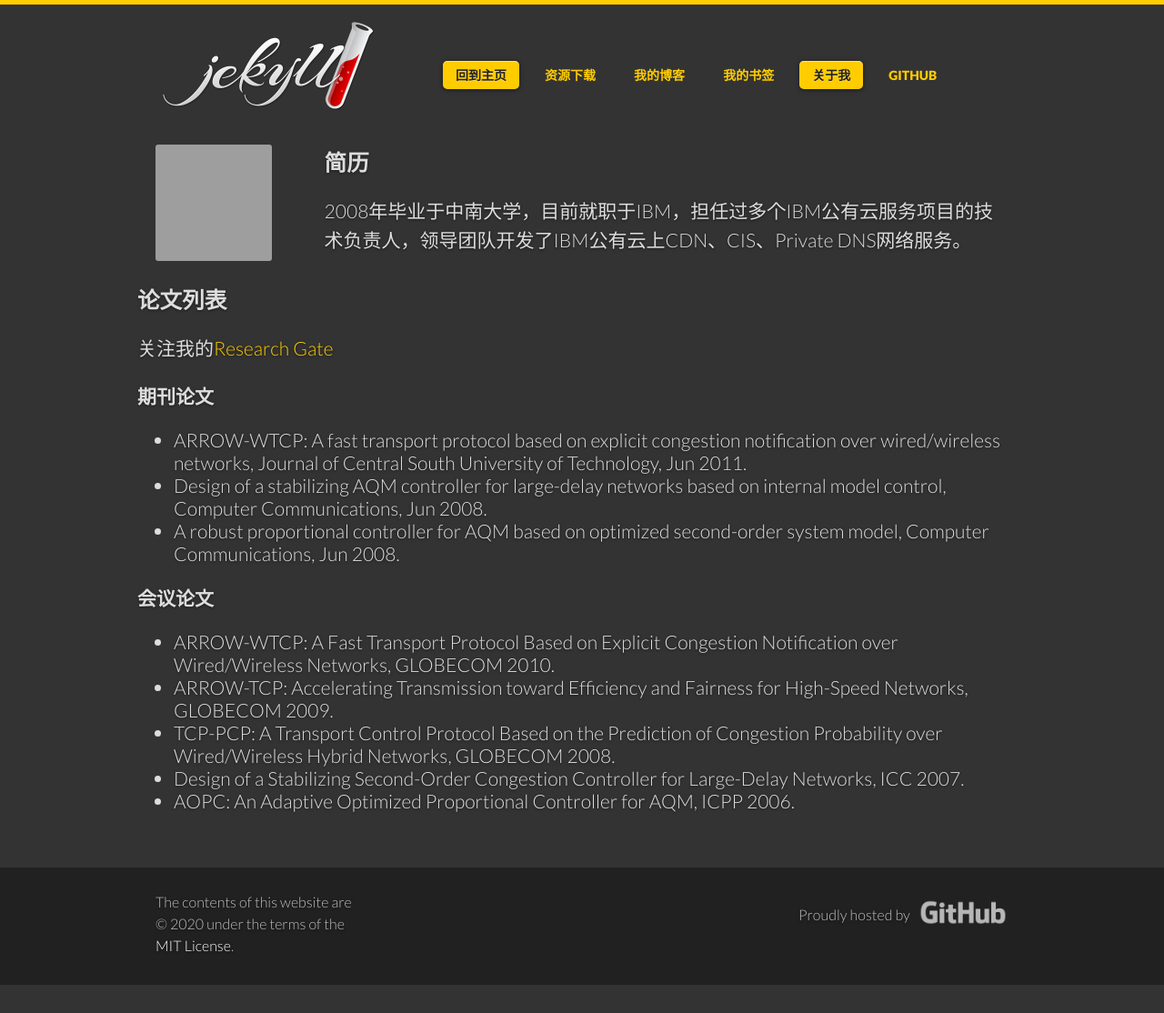
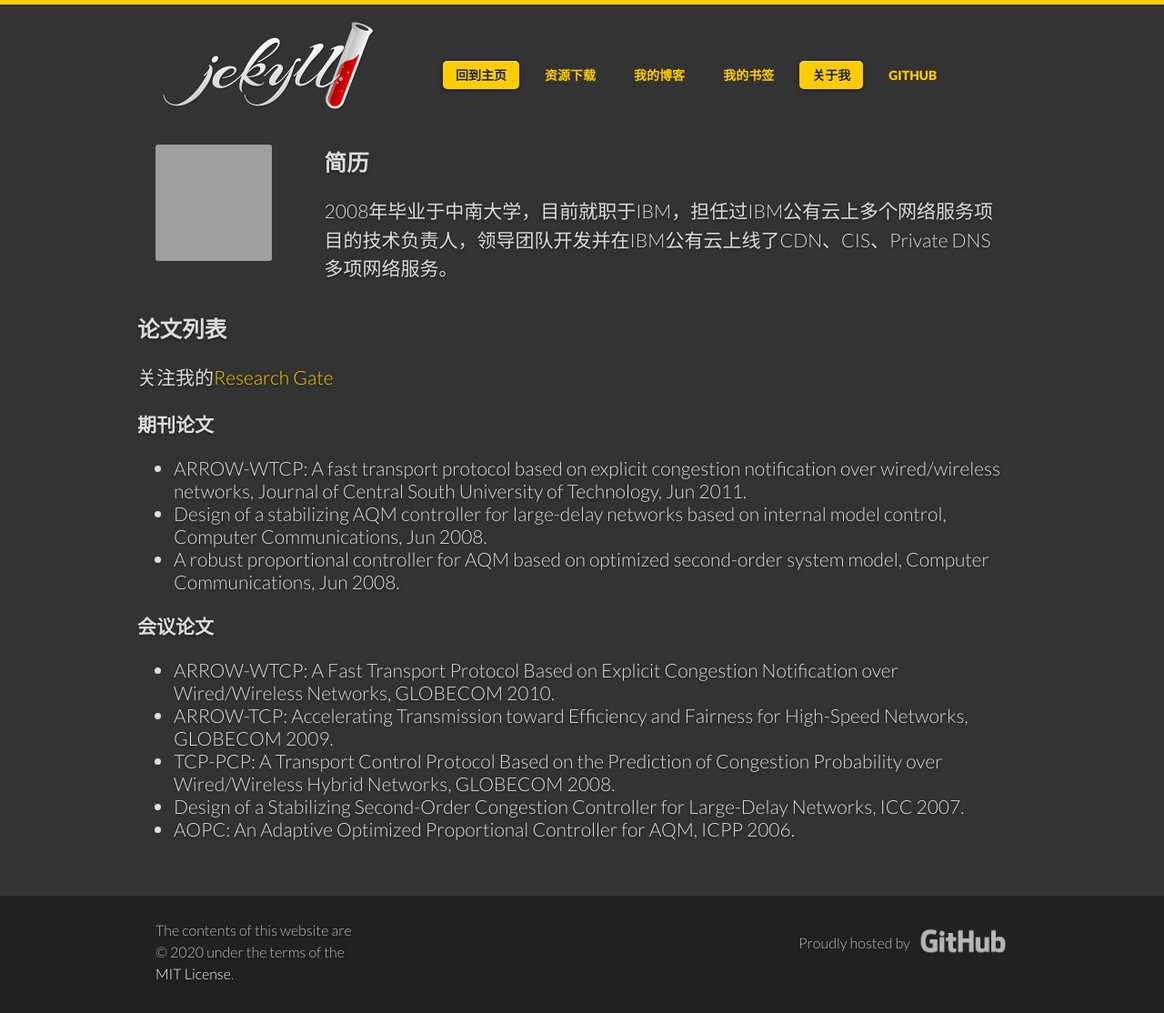
Before and after one commit to csulrong/csulrong.github.io, a Jekyll site: the page built from about/index.html, in a window 1280 px wide. Shown: the whole page at 91% size. Built offline with Jekyll 4.4.1, drawn with Linux system fonts in a browser that asks for light colours; before the commit the page ends 1083 px from its top, so only the background shows below that; grey boxes are pictures that could not be loaded.

```diff
--- a/about/index.html
+++ b/about/index.html
@@ -10,7 +10,7 @@ overview: true
     </div>
     <div class="unit four-fifths">
       <h3>简历</h3>
-      <p>2008年毕业于中南大学，目前就职于IBM，担任过多个IBM公有云服务项目的技术负责人，领导团队开发了IBM公有云上CDN、CIS、Private DNS网络服务。</p>
+      <p>2008年毕业于中南大学，目前就职于IBM，担任过IBM公有云上多个网络服务项目的技术负责人，领导团队开发并在IBM公有云上线了CDN、CIS、Private DNS多项网络服务。</p>
     </div>
   </div>
 </section>
```
Also changed, not shown: _posts/2020-06-06-linux-virutal-interfaces.md (+27 -2 lines), assets/images/2020/macvlan.svg (added), assets/images/2020/vlan_interface.svg (added), 2 other files.
